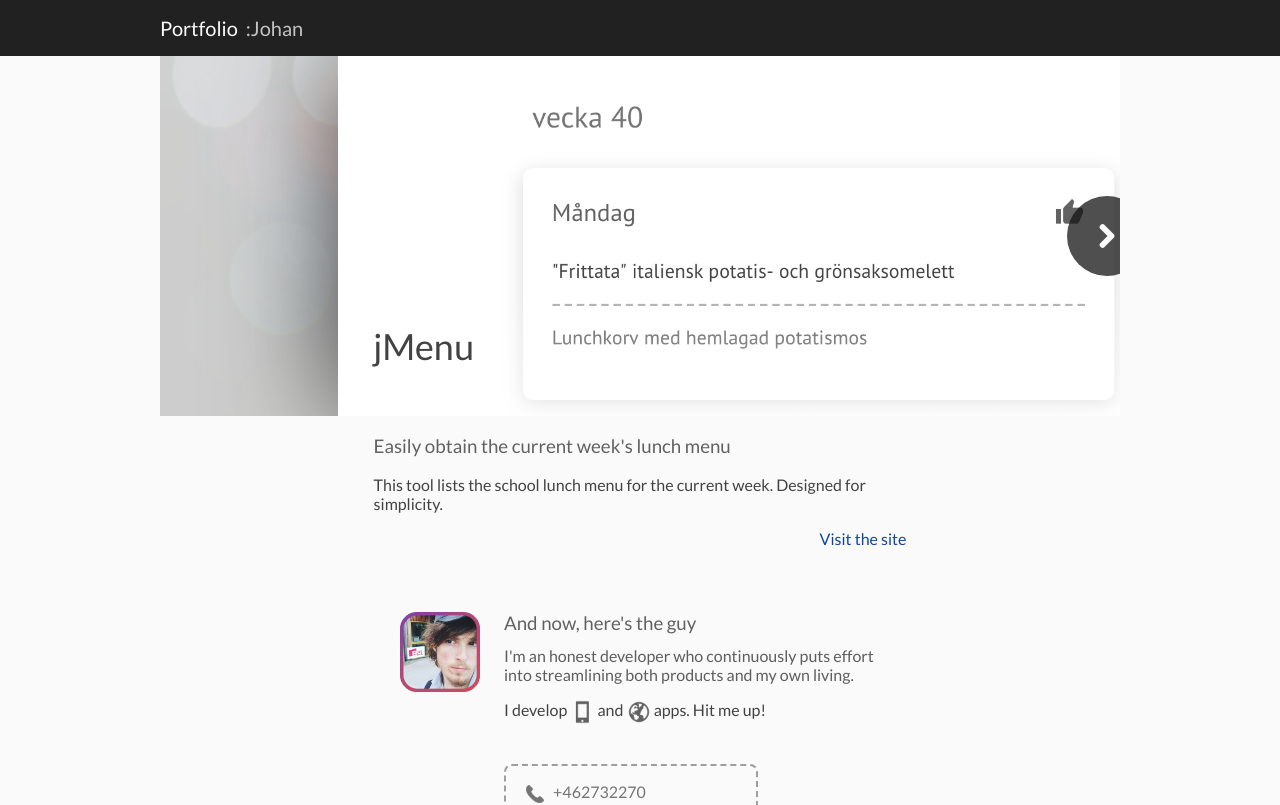
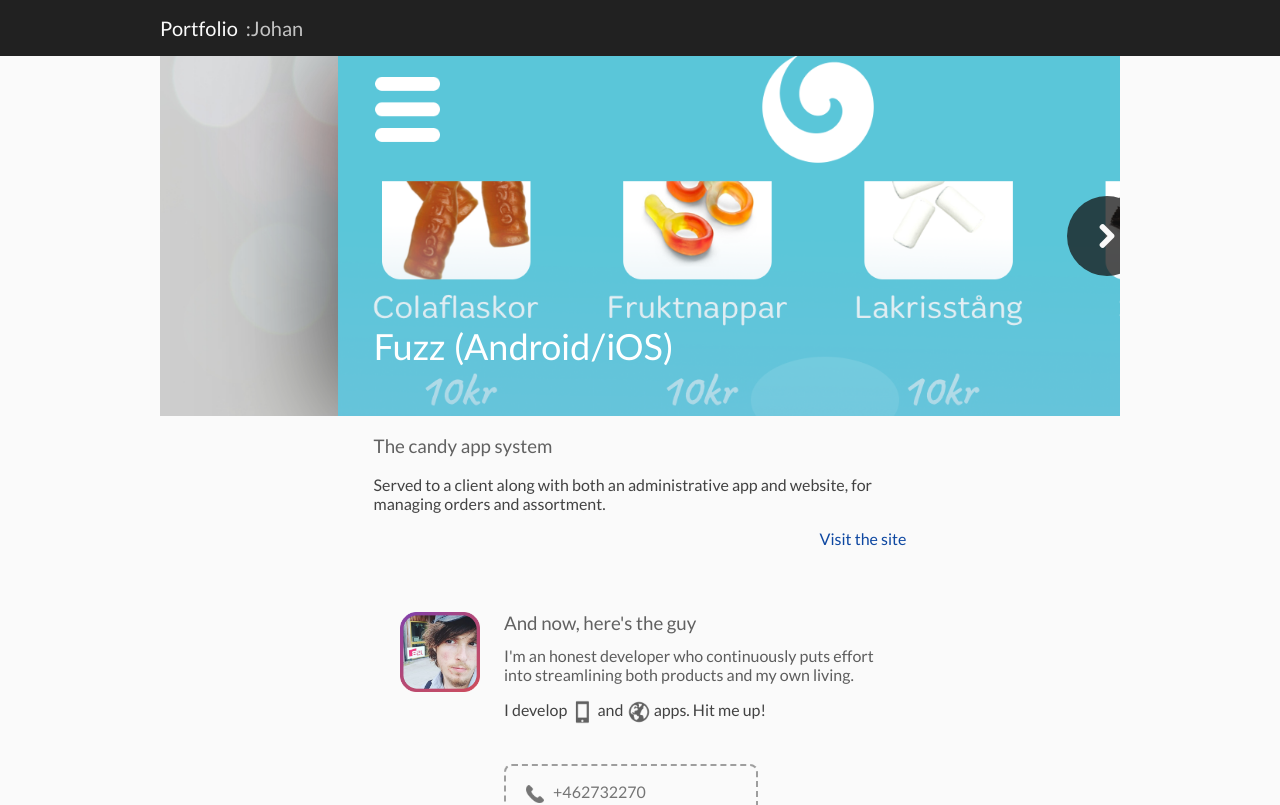
Before and after one commit to jojjesv/portfolio, a React (Create React App) app: page / in a window 1280 px wide. Shown: the top 805 px of the page. Built offline with nearby package versions, Linux system fonts and the light colour scheme; no server answers.

Commit message:
updated projects

```diff
--- a/src/data/projects.js
+++ b/src/data/projects.js
@@ -5,6 +5,29 @@
 const baseUrl = 'http://its.teknikum.it/johan';
 
 export default [{
+  title: 'Fuzz (Android/iOS)',
+  subtitle: 'The candy app system',
+  description: "Served to a client along with both an administrative app and website, for managing orders and assortment.",
+  coverImageSrc: require('../assets/cover/fuzzapp.png'),
+  light: false,
+  googlePlayHref: 'https://jojjesv.github.io/vikingrobotics',
+  appStoreHref: 'https://jojjesv.github.io/vikingrobotics',
+  href: `https://jojjesv.github.io/vikingrobotics`
+}, {
+  title: 'Fuzz (web)',
+  subtitle: 'The simple candy site',
+  description: "Fill up your candy bag and order it from a website.",
+  coverImageSrc: require('../assets/cover/fuzzweb.png'),
+  light: false,
+  href: `https://fuzzgodis.com`
+}, {
+  title: 'Viking Robotics',
+  subtitle: 'The first FRC team from Sweden',
+  description: "The team's website shows the lastest posts from their Facebook page, the team in its entirety as well as the team's sponsors.",
+  coverImageSrc: require('../assets/cover/vikings.png'),
+  light: true,
+  href: `https://jojjesv.github.io/vikingrobotics`
+}, {
   title: 'jMenu',
   subtitle: "Easily obtain the current week's lunch menu",
   description: 'This tool lists the school lunch menu for the current week. Designed for simplicity.',
@@ -17,11 +40,4 @@
   description: `A native JavaScript game where the objective is to inflate balloons until they pop.`,
   coverImageSrc: require('../assets/cover/popper.jpg'),
   href: `${baseUrl}/popper/`
-}, {
-  title: 'Viking Robotics',
-  subtitle: 'The first FRC team from Sweden',
-  description: "The team's website shows the lastest posts from their Facebook page, the team in its entirety as well as the team's sponsors.",
-  coverImageSrc: require('../assets/cover/vikings.png'),
-  light: true,
-  href: `https://jojjesv.github.io/vikingrobotics`
 }]
```
Also changed, not shown: src/assets/cover/fuzzapp.png (added), src/assets/cover/fuzzweb.png (added).
